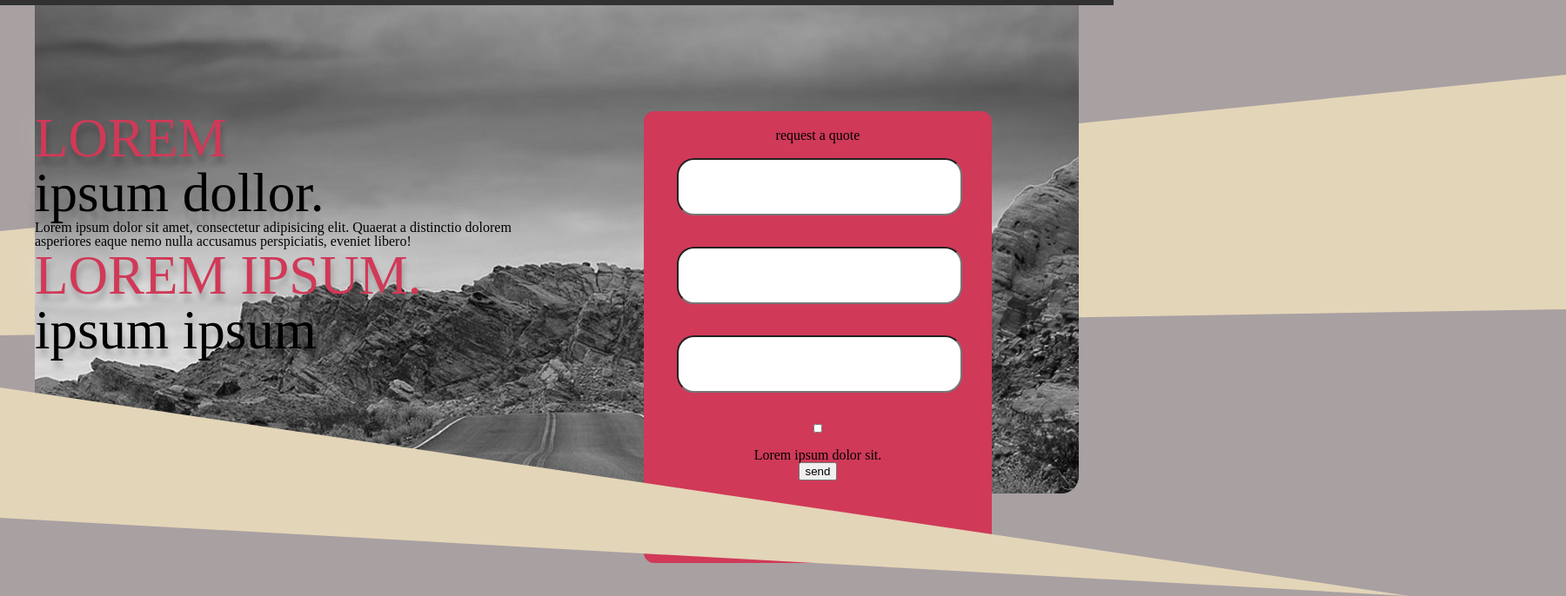
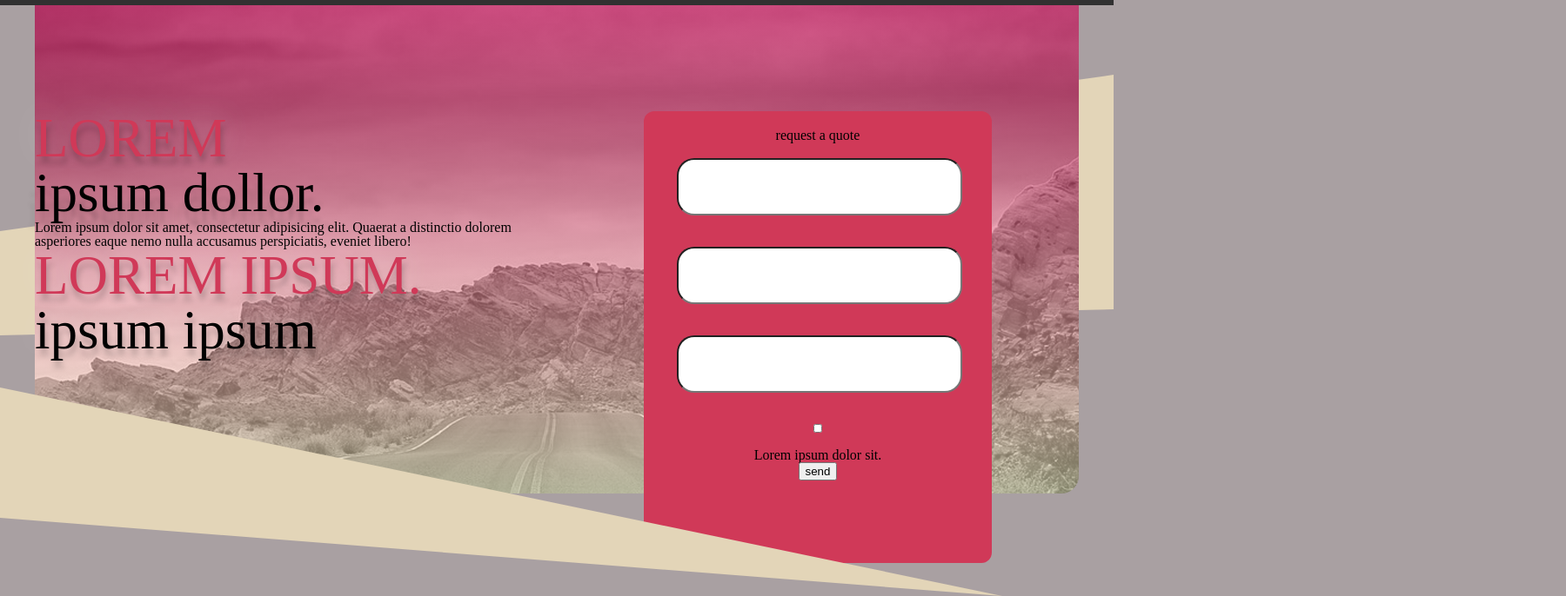
Before and after one commit to ESMT-Dev/two_world, a plain HTML site: page index.html in a window 1280 px wide. Shown: the part 114-800 px from the top of the page at 87% size, 1800 px wide, since content can reach past the window. Drawn offline with Linux system fonts and the light colour scheme.

Commit message:
linear gr

```diff
--- a/css/_sittings.scss
+++ b/css/_sittings.scss
@@ -55,7 +55,7 @@ a{
 	position: absolute;
 	top: 200px;
 	left: 0;
-	width: 1800px;
+	width: 100%;
 	height: 300px;
 	background: #e3d5b8;
 	-webkit-clip-path: polygon(0 60%, 100% 0, 100% 90%, 0 100%);
@@ -66,7 +66,7 @@ a{
 	position: absolute;
 	top: 500px;
 	left: 0;
-	width: 1800px;
+	width: 100%;
 	height: 300px;
 	background: #e3d5b8;
 	-webkit-clip-path: polygon(0% 20%, 0% 60%, 0% 70%, 90% 100%);
--- a/css/style.scss
+++ b/css/style.scss
@@ -1,5 +1,7 @@
 @import "_sittings.scss";
 @import "_media.scss";
+@import "_fonts.scss";
+
 body{
 	background: #a9a0a2;
 }
@@ -69,7 +71,11 @@ header{
 			}
 		}
 		.header_slogon{
-			background: url(../img/header/header.png) no-repeat center top / cover;
+
+
+			background:linear-gradient(rgba(255, 0, 102, .5) 0%, rgba(255, 255, 204, .5)),url(../img/header/header.png);
+			/*background-image: linear-gradient(to right,rgba(255, 0, 102, .5) 0%, rgba(255, 255, 204, .5));*/
+
 			padding-top: 122px;
 			border-radius: 0 0 20px 0;
 			padding-bottom: -120px;
```
Also changed, not shown: css/style.css.
